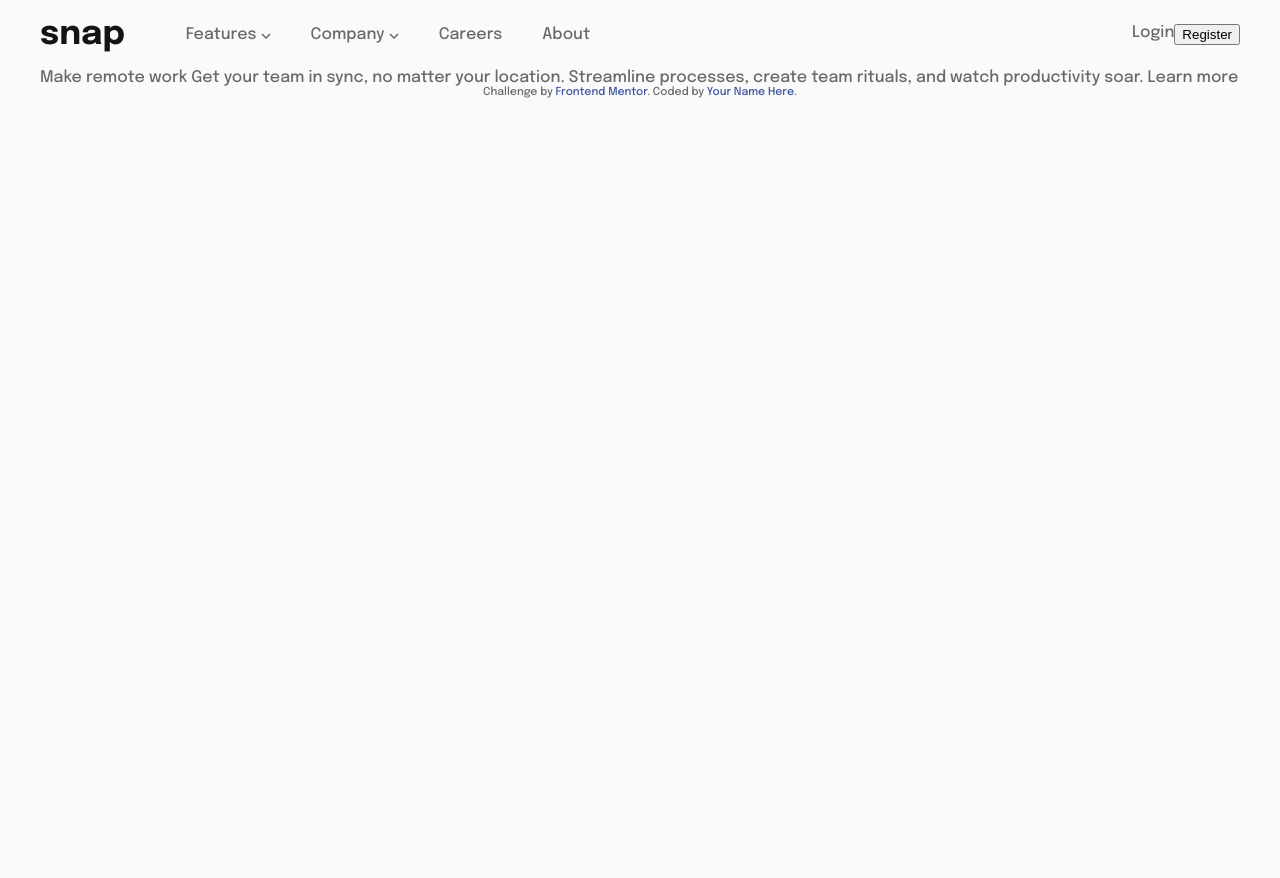
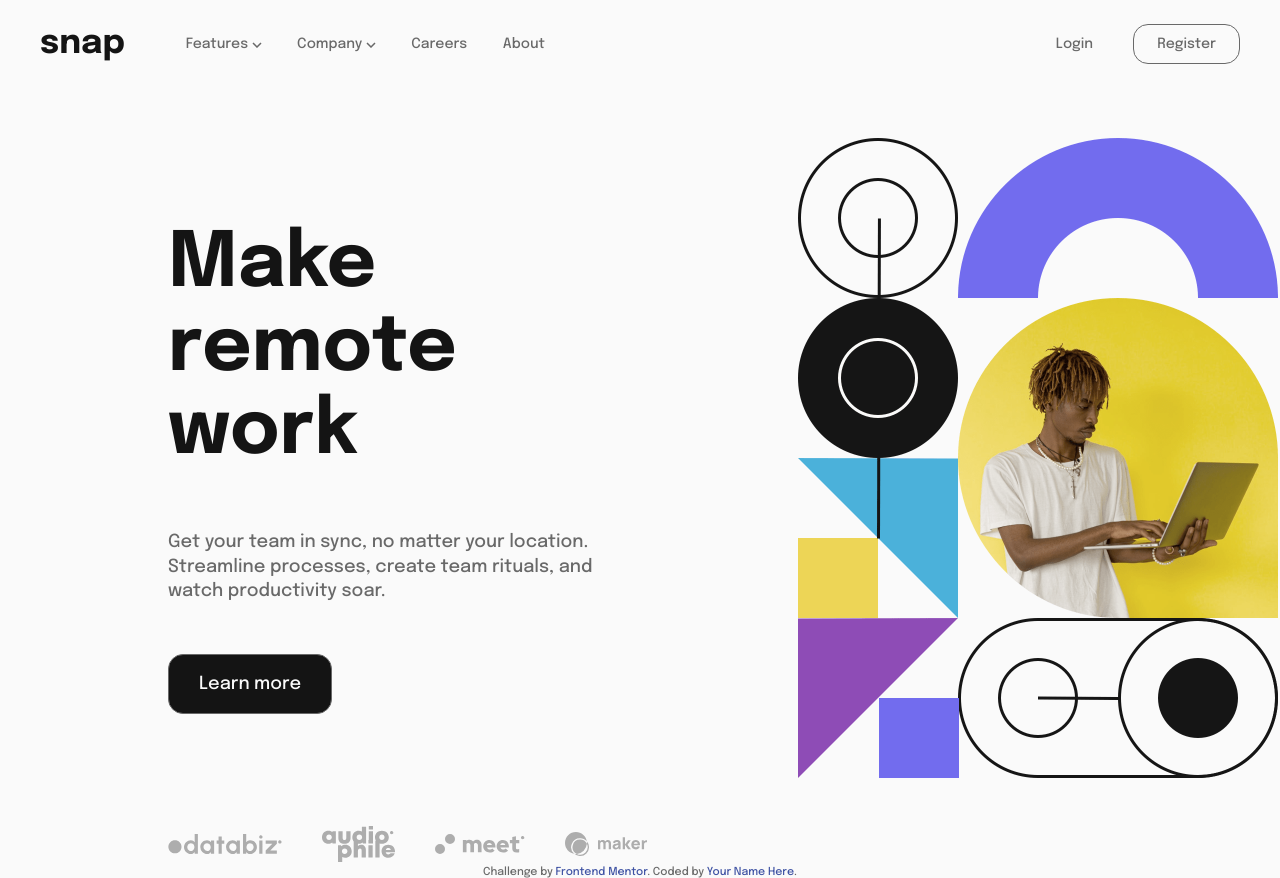
Before and after one commit to ferlarag/frontendmentor-challenge-drop-down-menu, a plain HTML site: page index.html in a window 1280 px wide. Before the commit the page ends 800 px from the top, so only its background shows below. Drawn offline with Linux system fonts and the light colour scheme.

Commit message:
Layout finish

```diff
--- a/App/scss/globals/_typography.scss
+++ b/App/scss/globals/_typography.scss
@@ -1,4 +1,7 @@
+@use  '../util' as u;
+
 body{
+    font-weight: 500;
     color: var(--gray-color);
 }
 
@@ -18,6 +21,8 @@ h2{
 p{
     font-weight: 500;
     margin-top: 0;
+    font-size: 1rem;
+    line-height: 1.55rem;
 }
 
 a,
@@ -26,3 +31,8 @@ a:active{
     text-decoration: none;
 
 }
+
+button{
+    font-weight: 500;
+    font-family: u.$mainFont;
+}
--- /dev/null
+++ b/App/scss/layout/_grid.scss
@@ -0,0 +1,56 @@
+.grid{
+    display: grid;
+    grid-template-columns: 1fr 1fr;
+    grid-template-rows: 1fr;
+    gap: 150px;
+    margin: 0 4rem 0 8rem;
+
+    &__text{
+        padding-top: 8.5rem;
+        &--header{
+            font-size: 4.75rem;
+        }
+
+        &--p{
+            font-size: 18px;
+            max-width: 430px;
+            margin-top: 55px;
+        }
+
+        &--button{
+            margin-top: 2rem;
+            border: 1px var(--gray-color) solid;
+            border-radius: 15px;
+            background-color: transparent;
+            padding: 20px 30px;
+            font-size: 18px;
+            background-color: var(--black-color);
+            color: var(--white-color);
+        }
+
+        &--clients{
+            margin-top: 7rem;
+        }
+
+        &--clients > ul{
+            display: flex;
+            align-items: center;
+        }
+
+        &--clients > ul > li{
+            margin-right: 40px;
+        }
+
+        &--clients > ul > li:last-child{
+            margin-right: 0px;
+        }
+    }
+
+    &__image{
+        &--container{
+            padding-top: 50px;
+            width: 480px;
+        }
+    }
+
+}
--- a/App/scss/layout/_index.scss
+++ b/App/scss/layout/_index.scss
@@ -1,2 +1,3 @@
 @forward 'content';
 @forward 'nav';
+@forward 'grid';
--- a/App/scss/layout/_nav.scss
+++ b/App/scss/layout/_nav.scss
@@ -1,21 +1,37 @@
 .nav {
     display: flex;
     align-items: center;
-    padding: 16px 0px;
+    padding: 1.5rem 0;
 
     &__logo{
         margin-right: 3.8rem;
     }
     &__menu{
         display: flex;
+        font-size: 0.88rem;
 
         & > li{
-            margin-right: 40px;
+            margin-right: 2.22rem;
         }
     }
 
     &__login{
         display: flex;
+        align-items: center;
         margin-left: auto;
+        font-size: 0.88rem;
+
+        & li:first-child{
+            margin-right: 40px;
+        }
+
+        &--button{
+            border: 1px var(--gray-color) solid;
+            border-radius: 15px;
+            background-color: transparent;
+            padding: 12px 23px;
+            font-size: 0.88rem;
+            color: var(--gray-color);
+        }
     }
 }
--- a/index.html
+++ b/index.html
@@ -31,15 +31,36 @@
       </ul>
       <ul class="nav__login">
         <li>Login</li>
-        <li><button>Register</button></li>
+        <li><button class="nav__login--button">Register</button></li>
       </ul>
     </nav>
-    Make remote work
-
-    Get your team in sync, no matter your location. Streamline processes,
-    create team rituals, and watch productivity soar.
-
-    Learn more
+    <main>
+      <div class="grid">
+        <div class="grid__text">
+          <h1 class="grid__text--header">
+            Make remote work
+          </h1>
+          <p class="grid__text--p">
+            Get your team in sync, no matter your location. Streamline processes,
+            create team rituals, and watch productivity soar.
+          </p>
+          <button class="grid__text--button">
+            Learn more
+          </button>
+          <div class="grid__text--clients">
+            <ul>
+              <li><img src="/images/client-databiz.svg" alt="dataviz"></li>
+              <li><img src="/images/client-audiophile.svg" alt="dataviz"></li>
+              <li><img src="/images/client-meet.svg" alt="meet"></li>
+              <li><img src="/images/client-maker.svg" alt="maker"></li>
+            </ul>
+          </div>
+        </div>
+        <div class="grid__image">
+            <img class="grid__image--container" src="/images/image-hero-desktop.png" alt="heroimage">
+        </div>
+      </div>
+    </main>
   </div>
   <div class="attribution">
     Challenge by <a href="https://www.frontendmentor.io?ref=challenge" target="_blank">Frontend Mentor</a>.
```
Also changed, not shown: App/scss/styles.css, 1 other file.
